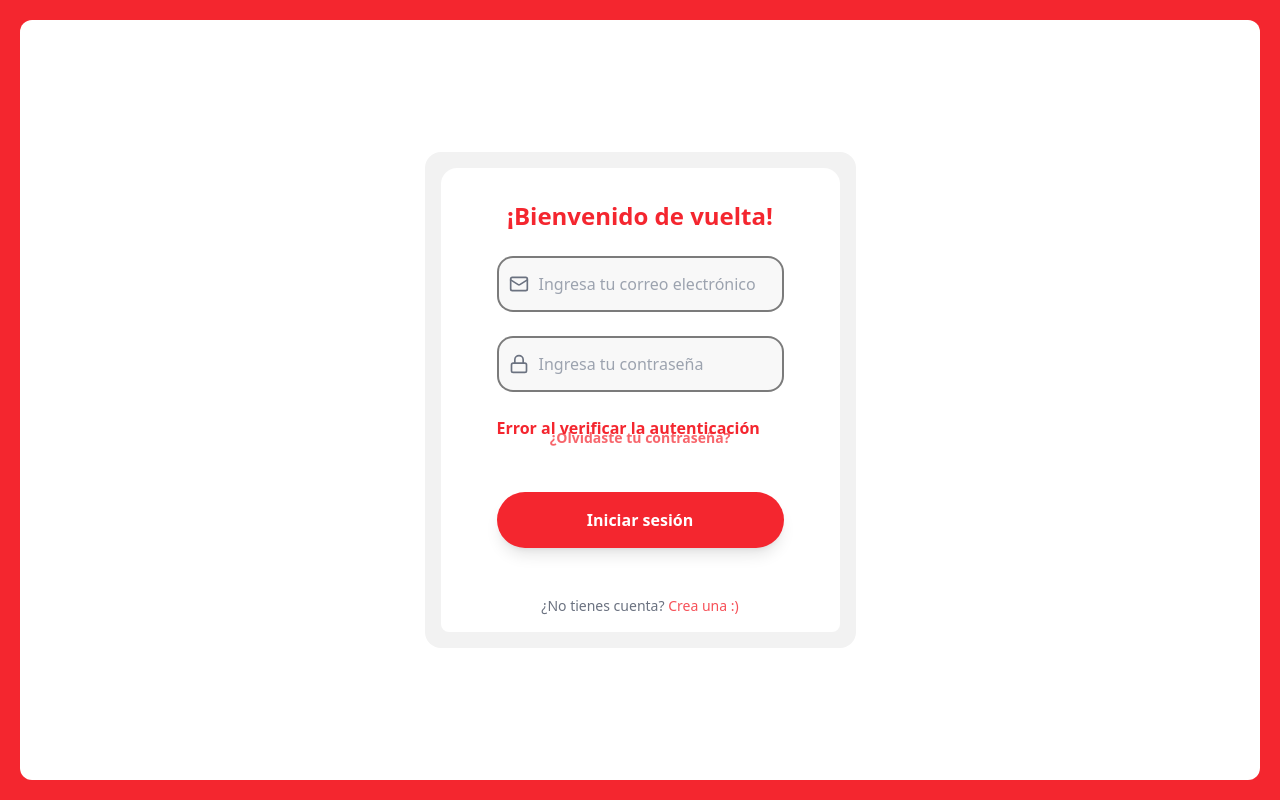
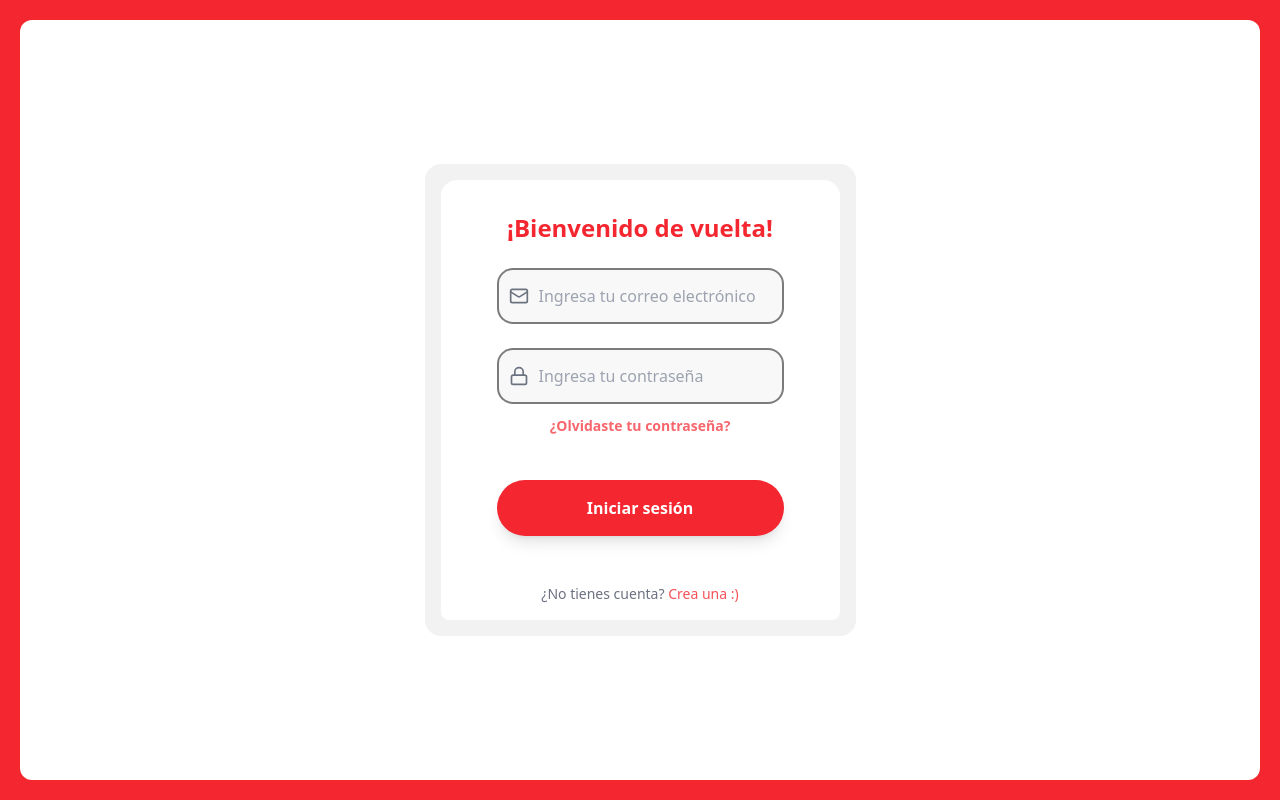
Before and after one commit to ImWalterGZ/tarjeto, a React (Vite) app in the folder frontend/: page /login in a window 1280 px wide. Built offline with nearby package versions, Linux system fonts and the light colour scheme; no server answers.

Commit message:
Creo que puede morir este commit

```diff
--- a/frontend/src/App.jsx
+++ b/frontend/src/App.jsx
@@ -8,6 +8,11 @@ import { useAuthStore } from "./store/authStore";
 import NegocioDashboard from "./pages/dashboards/negocio/NegocioDashboard";
 import ClientDashboard from "./pages/dashboards/cliente/ClientDashboard";
 import { useEffect } from "react";
+
+// Vamos a redireccionar al usuario loggeado hacia donde pertenece
+const RedireccionarUsuarioAutentificado = ({ children }) => {
+  const { Autentificado, usuario } = useAuthStore();
+};
 
 function App() {
   const { revisandoAuth, revisarAuth } = useAuthStore();
--- a/frontend/src/pages/Landing.jsx
+++ b/frontend/src/pages/Landing.jsx
@@ -6,7 +6,6 @@ import LandingComp3 from "../components/landing/LandingComp3";
 import LandingComp4 from "../components/landing/LandingComp4";
 import LandingComp5 from "../components/landing/LandingComp5";
 import LandingComp6 from "../components/landing/LandingComp6";
-
 
 export default function Landing() {
   return (
@@ -19,8 +18,6 @@ export default function Landing() {
       <LandingComp4 />
       <LandingComp5 />
       <LandingComp6 />
-
-
     </div>
   );
 }
--- a/frontend/src/pages/LoginPage.jsx
+++ b/frontend/src/pages/LoginPage.jsx
@@ -19,10 +19,10 @@ const LoginPage = () => {
     try {
       const cred = await login(email, contrasena);
       if (cred.tipoUsuario === "cliente") {
-      navigate("/cliente-dashboard");
-    } else {
-      navigate("/negocio-dashboard");
-    }
+        navigate("/cliente-dashboard");
+      } else {
+        navigate("/negocio-dashboard");
+      }
     } catch (error) {
       toast.error(error.response?.data?.message || "Error al iniciar sesión");
     }
@@ -57,9 +57,7 @@ const LoginPage = () => {
                   value={contrasena}
                   onChange={(e) => setContrasena(e.target.value)}
                 />
-                {error && (
-                  <p className="text-red-primary font-semibold mt-2">{error}</p>
-                )}
+
                 <div className="flex justify-center items-center mb-6 -mt-3">
                   <Link
                     to="/forgot-password"
```
